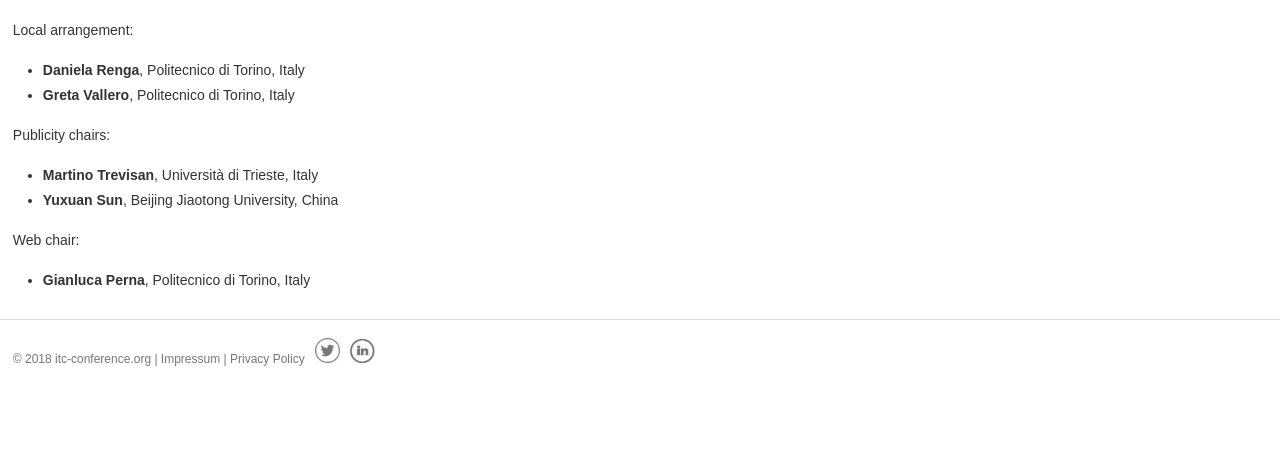
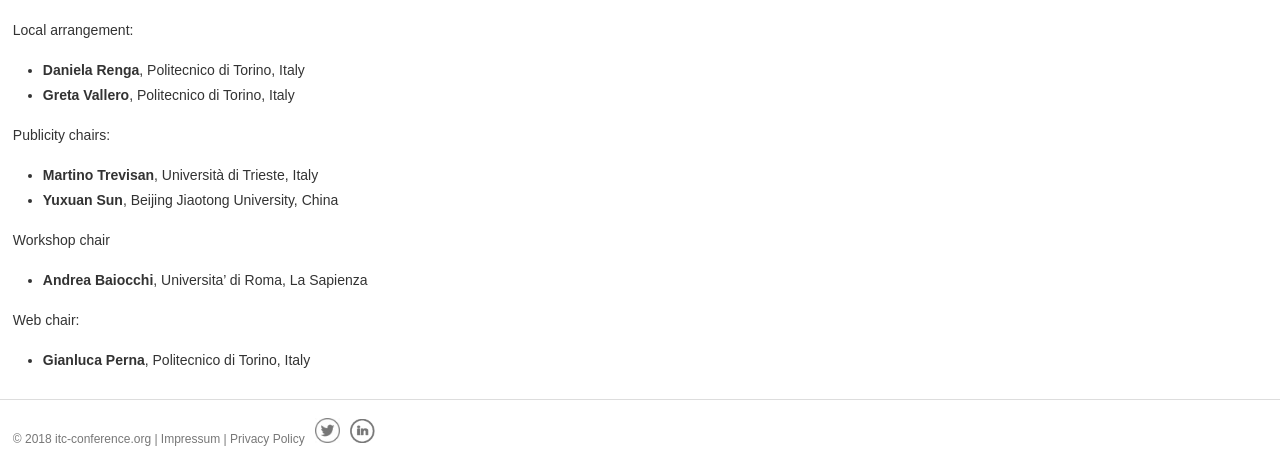
Before and after one commit to ohohlfeld/itc35, a Jekyll site: the page built from comittees.md, in a window 1280 px wide. Shown: the part 919-1392 px from the top of the page. Built offline with Jekyll 4.4.1, drawn with Linux system fonts in a browser that asks for light colours; before the commit the page ends 1312 px from its top, so only the background shows below that.

Commit message:
Update comittees.md
Workshop chair added

```diff
--- a/comittees.md
+++ b/comittees.md
@@ -25,5 +25,8 @@ Publicity chairs:
    + **Martino Trevisan**, Università di Trieste, Italy
    + **Yuxuan Sun**,  Beijing Jiaotong University, China
 
+Workshop chair
+   + **Andrea Baiocchi**, Universita' di Roma, La Sapienza
+
 Web chair:
    + **Gianluca Perna**, Politecnico di Torino, Italy
```
